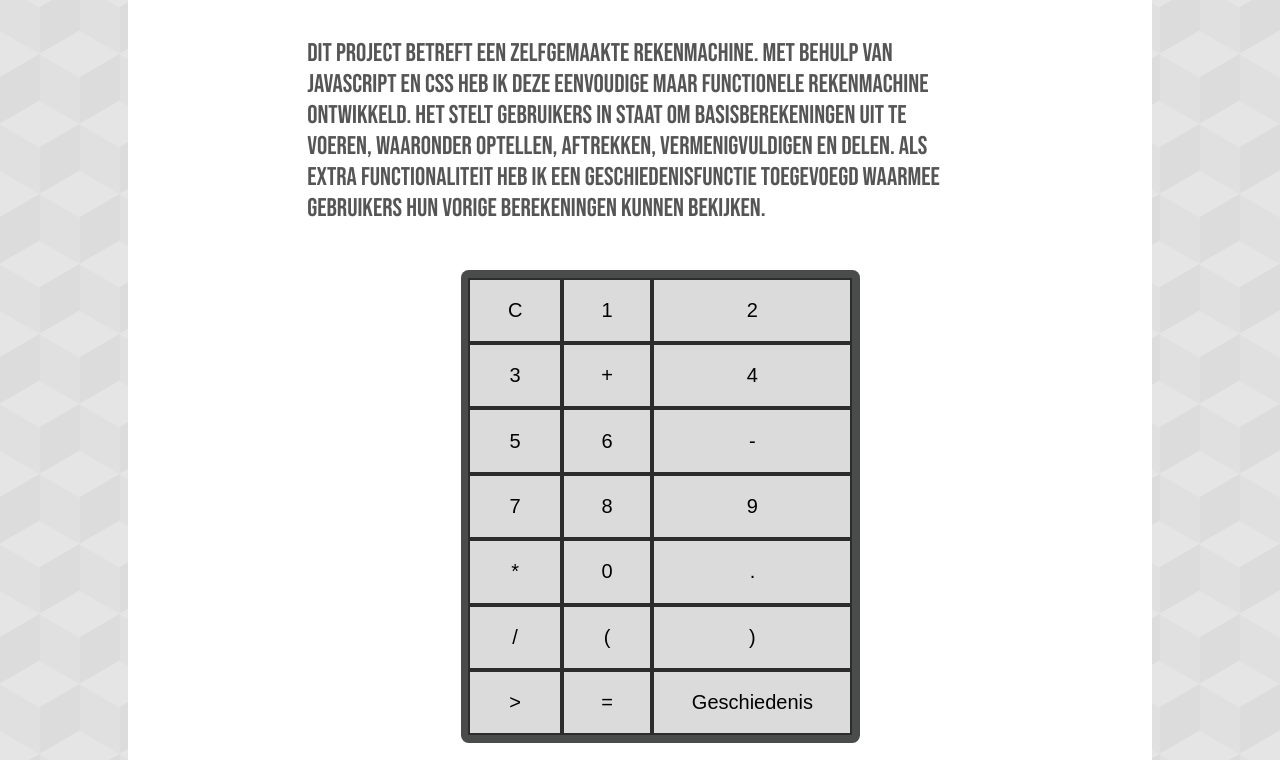
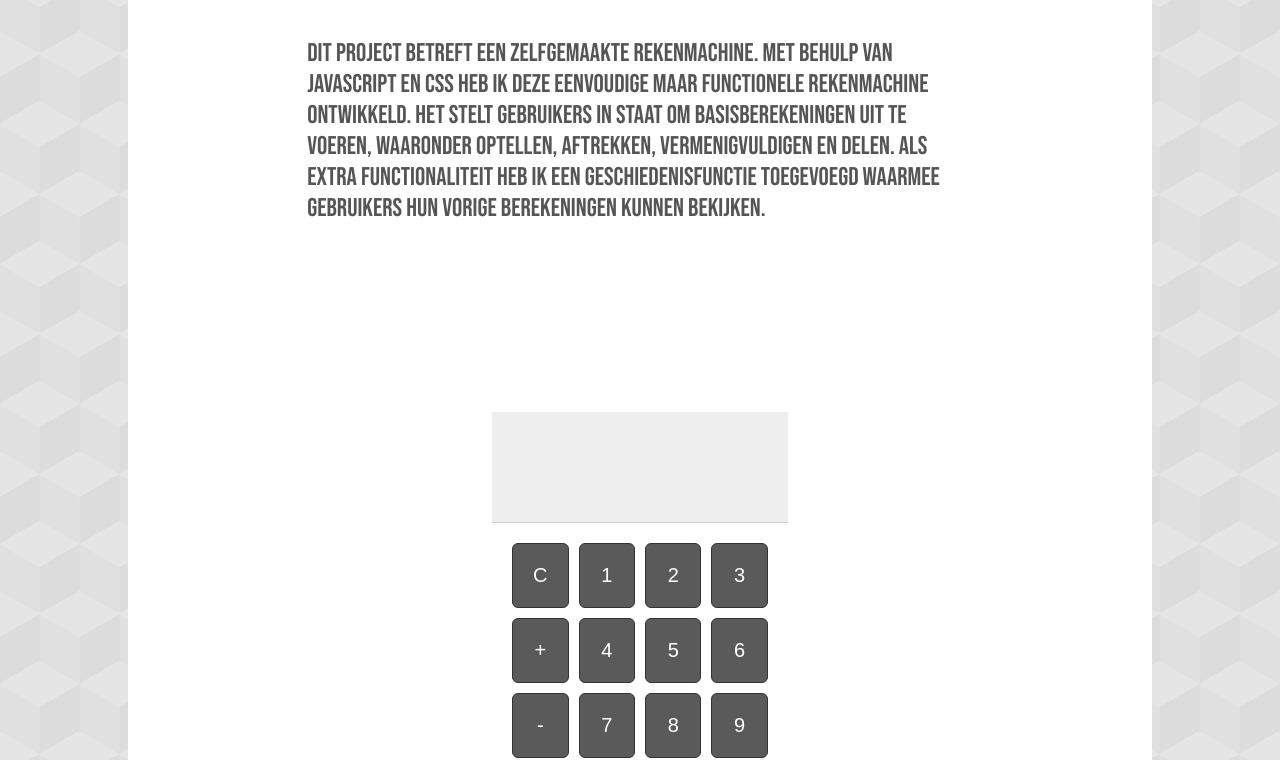
Before and after one commit to EmreSimseker/EmreSimseker.github.io, a plain HTML site: page project2.html in a window 1280 px wide. Shown: the part 226-986 px from the top of the page. Drawn offline with Linux system fonts and the light colour scheme.

Commit message:
css rekenmachine veranders

```diff
--- a/project2.html
+++ b/project2.html
@@ -63,7 +63,7 @@ nav a:hover {
         }
 
         .white-block {
-    height: 130vh;
+            height: 150vh;
             background-color: #fff;
             margin-left: auto;
             margin-right: auto;
@@ -90,45 +90,58 @@ nav a:hover {
             margin-top: 0;
         }
 
+        .calculator-container {
+            text-align: center;
+        }
+
         .grid-container {
-    position: absolute;
-    top: 62%;
-    left: 36%;
-    width: 30%;
             display: grid;
-    grid-template-columns: auto auto auto;
-    background-color: #4a4b4b;
-    padding: 0.6vw;
-    border-radius: 0.6vw;
+            grid-template-columns: repeat(4, 1fr);
+            gap: 10px;
+            padding: 20px;
         }
 
         .grid-item {
-    background-color: rgba(255, 255, 255, 0.8);
-    border: 0.2vw solid rgba(0, 0, 0, 0.8);
-    padding: 1.5vw;
+            background-color: #5a5a5a;
+            color: #ffffff;
+            border: 1px solid #333;
+            border-radius: 6px;
+            padding: 20px;
             font-size: 20px;
             text-align: center;
             cursor: pointer;
+            transition: background-color 0.3s ease;
+            display: flex;
+            align-items: center;
+            justify-content: center;
+        }
+
+        .grid-item:hover {
+            background-color: #333;
+        }
+
+        #btn-is {
+            grid-column: span 2;
+            height: 60px;
+        }
+
+        #btn-geschiedenis {
+            grid-column: span 4;
+            margin-top: 10px;
         }
 
         .calculator-scherm {
-    grid-column: span 3;
-    background-color: #fff;
-    border: 0.2vw solid rgba(0, 0, 0, 0.8);
-    padding: 1vw;
-    font-size: 40px;
+            grid-column: span 4;
+            background-color: #eee;
+            border-bottom: 1px solid #ccc;
+            padding: 20px;
+            font-size: 28px;
             text-align: right;
+            height: 70px;
+            display: flex;
+            align-items: center;
+            justify-content: flex-end;
         }
-
-.mystyle {
-    width: 100%;
-    padding: 25px;
-    background-color: coral;
-    color: white;
-    font-size: 25px;
-    box-sizing: border-box;
-}
-
     </style>
 </head>
 
@@ -141,12 +154,11 @@ nav a:hover {
     <div class="white-block">
         <h1>project rekenmachine</h1>
         <div class="text-container">
-            <p>Dit project betreft een zelfgemaakte rekenmachine. Met behulp van JavaScript en CSS heb ik deze eenvoudige maar functionele rekenmachine ontwikkeld. Het stelt gebruikers in staat om basisberekeningen uit te voeren, waaronder optellen, aftrekken, vermenigvuldigen en delen.  Als extra functionaliteit heb ik een geschiedenisfunctie toegevoegd waarmee gebruikers hun vorige berekeningen kunnen bekijken. </p>
+            <p>Dit project betreft een zelfgemaakte rekenmachine. Met behulp van JavaScript en CSS heb ik deze eenvoudige maar functionele rekenmachine ontwikkeld. Het stelt gebruikers in staat om basisberekeningen uit te voeren, waaronder optellen, aftrekken, vermenigvuldigen en delen. Als extra functionaliteit heb ik een geschiedenisfunctie toegevoegd waarmee gebruikers hun vorige berekeningen kunnen bekijken.</p>
         </div>
 
-        <div id="calculator-container">
-        <h1 id="calculator-title"></h1>
-        <div id="calculator-screen"></div>
+        <div class="calculator-container">
+            <div id="calculator-screen" class="calculator-scherm"></div>
             <div class="grid-container">
                 <button class="grid-item" id="btn-wis">C</button>
                 <button class="grid-item" id="btn-1">1</button>
@@ -170,14 +182,14 @@ nav a:hover {
                 <button class="grid-item" id="btn-is">=</button>
                 <button class="grid-item" id="btn-geschiedenis">Geschiedenis</button>
             </div>
-
+        </div>
     </div>
 
     <script>
         document.addEventListener("DOMContentLoaded", function () {
             var calculatorScreen = document.getElementById("calculator-screen");
             var buttons = document.querySelectorAll(".grid-item");
-            var geschiedenis = []; //array voor geschiedenis
+            var geschiedenis = []; // array voor geschiedenis
 
             function calculate(expression) {
                 return Function('"use strict";return (' + expression + ')')();
@@ -186,27 +198,27 @@ nav a:hover {
             buttons.forEach(function (button) {
                 button.addEventListener("click", function () {
                     try {
-                        //checken of de tekst van de geklikte knop een nummer
+                        // checken of de tekst van de geklikte knop een nummer
                         if (!isNaN(button.textContent) && button.textContent !== null) {
                             calculatorScreen.textContent += button.textContent;
                         } else if (button.textContent === "=") {
-                            //kijken of de som wiskundig mogelijk is
+                            // kijken of de som wiskundig mogelijk is
                             if (/[^0-9.+\-*/()%]/.test(calculatorScreen.textContent)) {
                                 throw new Error("ongeldige invoer");
                             }
 
-                            // stopt de content op het scherm in een array
+                            // stop de content op het scherm in een array, inclusief de expressie
                             geschiedenis.push(calculatorScreen.textContent + " = " + calculate(calculatorScreen.textContent));
 
                             calculatorScreen.textContent = calculate(calculatorScreen.textContent);
-                            //wanneer je op C klikt, wordt het scherm gewist
+                            // wanneer je op C klikt, wordt het scherm gewist
                         } else if (button.textContent === "C") {
                             calculatorScreen.textContent = "";
                         } else if (button.textContent === "Geschiedenis") {
                             // haalt de geschiedenis uit array en laat dit zien
                             alert("Geschiedenis:\n" + geschiedenis.join("\n"));
                         } else {
-                            // Zorgt ervoor dat je . - + / * kan invoeren
+                            // zorgt ervoor dat je . - + / * kan invoeren
                             if (/[.\d+*/>()-]/.test(button.textContent)) {
                                 calculatorScreen.textContent += button.textContent;
                             }
```
Lines whose indentation alone changed are shown as unchanged.
